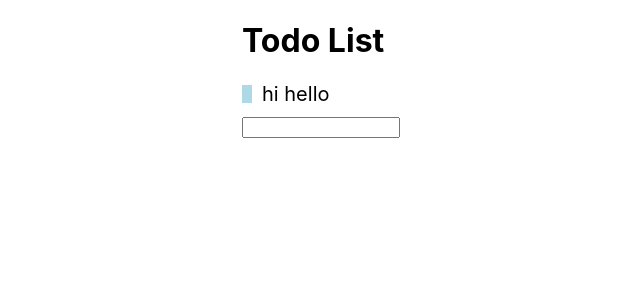
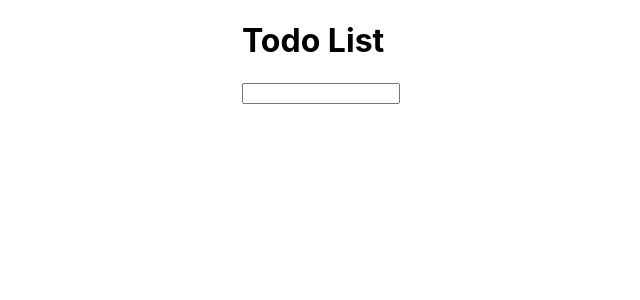
Before and after one commit to venkybavisetti/todo, a React (Create React App) app: page / in a window 1280 px wide. Shown: the top 300 px of the page, without its empty margins (270-910 px from the left). Built offline with nearby package versions, Linux system fonts and the light colour scheme.

Commit message:
modified method names

```diff
--- a/package.json
+++ b/package.json
@@ -2,6 +2,7 @@
   "name": "todo",
   "version": "0.1.0",
   "private": true,
+  "homepage": "https://venkybavisetti.github.io/todo/",
   "dependencies": {
     "@testing-library/jest-dom": "^4.2.4",
     "@testing-library/react": "^9.5.0",
@@ -14,7 +15,9 @@
     "start": "react-scripts start",
     "build": "react-scripts build",
     "test": "react-scripts test",
-    "eject": "react-scripts eject"
+    "eject": "react-scripts eject",
+    "predeploy": "npm run build",
+    "deploy": "gh-pages -d build"
   },
   "eslintConfig": {
     "extends": "react-app"
--- a/src/components/Todo.js
+++ b/src/components/Todo.js
@@ -6,22 +6,22 @@ import './todo.css';
 class Todo extends React.Component {
   constructor(props) {
     super(props);
-    this.state = { list: [{ content: 'hi hello', isDone: false }] };
+    this.state = { list: [] };
 
-    this.handleEnterPress = this.handleEnterPress.bind(this);
-    this.handleItemClick = this.handleItemClick.bind(this);
+    this.createItem = this.createItem.bind(this);
+    this.updateItem = this.updateItem.bind(this);
   }
 
-  handleEnterPress(content) {
+  createItem(content) {
     this.setState(({ list }) => ({
       list: list.concat({ content, isDone: false }),
     }));
   }
 
-  handleItemClick(itemPlace, status) {
+  updateItem(itemPlace) {
     this.setState(({ list }) => {
-      const newList = list.slice();
-      newList[itemPlace].isDone = status;
+      const newList = list.map((item) => ({ ...item }));
+      newList[itemPlace].isDone = !newList[itemPlace].isDone;
       return { list: newList };
     });
   }
@@ -31,7 +31,7 @@ class Todo extends React.Component {
       <TodoItem
         item={item}
         key={itemPlace}
-        onClick={this.handleItemClick}
+        onClick={this.updateItem}
         itemPlace={itemPlace}
       />
     ));
@@ -40,7 +40,7 @@ class Todo extends React.Component {
       <div className="todo">
         <h1>Todo List</h1>
         {children}
-        <InputBox handleEnterPress={this.handleEnterPress} />
+        <InputBox createItem={this.createItem} />
       </div>
     );
   }
--- a/src/components/inputBox.js
+++ b/src/components/inputBox.js
@@ -16,7 +16,7 @@ class InputBox extends React.Component {
   handleKeyPress(event) {
     const content = event.target.value;
     if (event.keyCode === 13 && content !== '') {
-      this.props.handleEnterPress(event.target.value);
+      this.props.createItem(event.target.value);
       this.setState({ value: '' });
     }
   }
--- a/src/components/todoItem.js
+++ b/src/components/todoItem.js
@@ -7,10 +7,7 @@ const TodoItem = ({ item, onClick, itemPlace }) => {
   return (
     <div className="displayTodoItem">
       <span className={colorBox}></span>
-      <span
-        onClick={() => onClick(itemPlace, !item.isDone)}
-        className={content}
-      >
+      <span onClick={() => onClick(itemPlace)} className={content}>
         {item.content}
       </span>
     </div>
```
